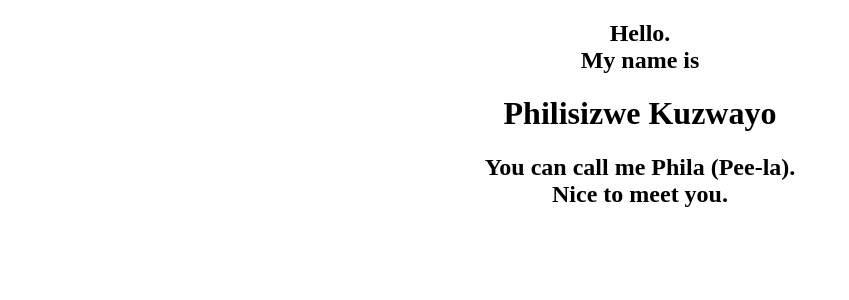
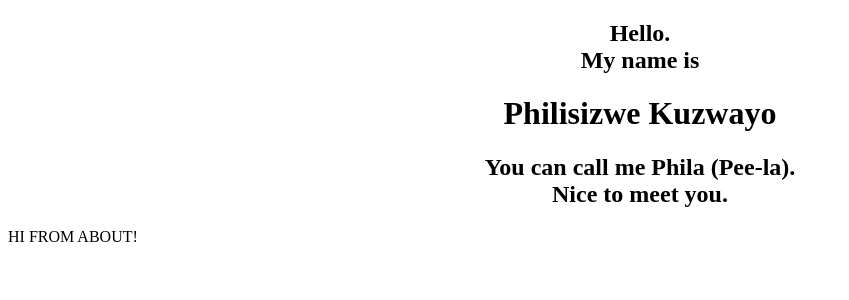
Before and after one commit to PKuzi01/portfolio-ppk, a React (Vite) app: page / in a window 1280 px wide. Shown: the top 300 px of the page, without its empty margins (0-849 px from the left). Built offline with nearby package versions, Linux system fonts and the light colour scheme.

Commit message:
installing bootstrap

```diff
--- a/index.html
+++ b/index.html
@@ -2,7 +2,6 @@
 <html lang="en">
   <head>
     <meta charset="UTF-8" />
-    <link rel="icon" type="image/svg+xml" href="/vite.svg" />
     <meta name="viewport" content="width=device-width, initial-scale=1.0" />
     <title>Portfolio - PPK</title>
   </head>
--- a/package.json
+++ b/package.json
@@ -10,6 +10,8 @@
     "preview": "vite preview"
   },
   "dependencies": {
+    "@popperjs/core": "^2.11.8",
+    "bootstrap": "^5.3.2",
     "react": "^18.2.0",
     "react-dom": "^18.2.0"
   },
--- /dev/null
+++ b/src/About.jsx
@@ -0,0 +1,9 @@
+import React from "react";
+
+function About() {
+    return (
+        <>HI FROM ABOUT!</>
+    )
+}
+
+export default About
--- a/src/App.jsx
+++ b/src/App.jsx
@@ -1,10 +1,15 @@
 import React from 'react';
 import Hero from "./Hero";
+import About from "./About";
 
 
 function App() {
   return (
-    <Hero />
+    <div>
+      <Hero />
+      <About />
+    </div>
+
   )
 }
 
```
Also changed, not shown: 1 other file (tests, documents, lock files or other folders).
